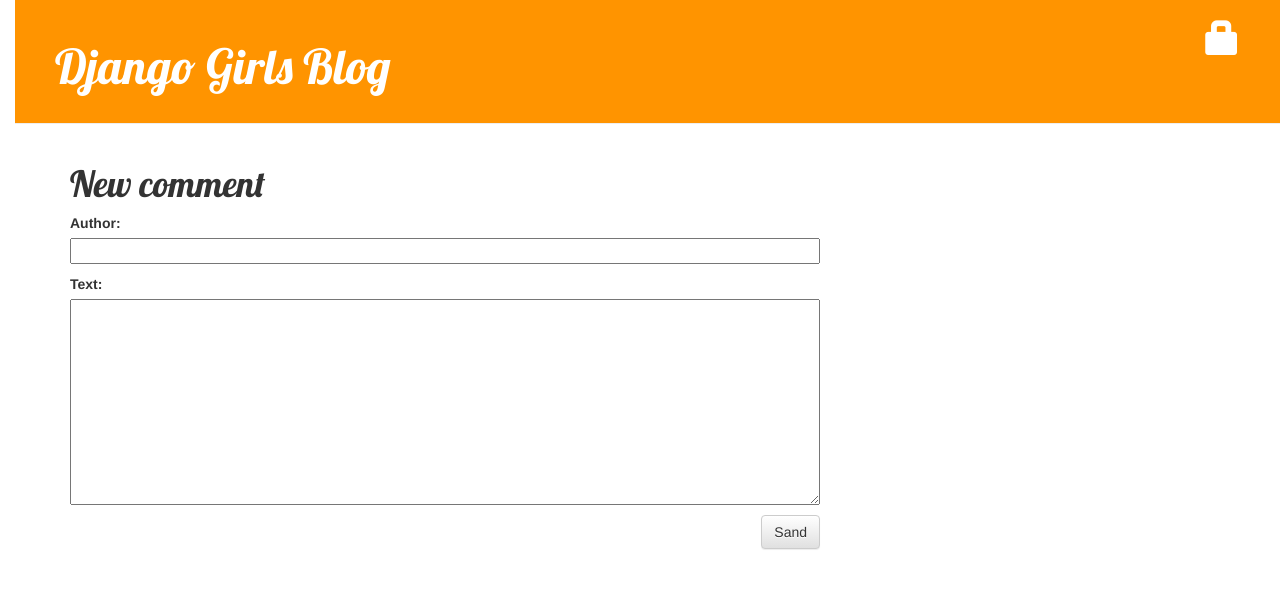
After one commit to MinseongLee/djangoOfDexter, a Django app: page /post/1/comment/ in a window 1280 px wide. The commit adds this page. Shown: the top 589 px of the page. Run offline with Django 4.2, Linux system fonts and the light colour scheme; tables that the repository leaves empty hold one stand-in row (values such as "Sample post"); some libraries are stand-ins or nearby versions.

Commit message:
댓글 모델 만들기

```diff
--- a/blog/admin.py
+++ b/blog/admin.py
@@ -1,5 +1,6 @@
 from django.contrib import admin
 
-from .models import Post
+from .models import Comment, Post
 
 admin.site.register(Post)
+admin.site.register(Comment)
--- a/blog/forms.py
+++ b/blog/forms.py
@@ -1,6 +1,6 @@
 from django import forms
 
-from .models import Post
+from .models import Comment, Post
 
 
 class PostForm(forms.ModelForm):
@@ -8,3 +8,9 @@ class PostForm(forms.ModelForm):
     class Meta:
         model = Post
         fields = ('title', 'text',)
+
+class CommentForm(forms.ModelForm):
+
+    class Meta:
+        model = Comment
+        fields = ('author', 'text',)
--- a/blog/models.py
+++ b/blog/models.py
@@ -17,5 +17,22 @@ class Post(models.Model):
         self.published_date = timezone.now()
         self.save()
 
+    def approved_comments(self):
+        return self.comments.filter(approved_comment=True)
+
     def __str__(self):
         return self.title
+
+class Comment(models.Model):
+    post = models.ForeignKey('blog.Post', on_delete=models.CASCADE, related_name='comments')
+    author = models.CharField(max_length=200)
+    text = models.TextField()
+    created_date = models.DateTimeField(default=timezone.now)
+    approved_comment = models.BooleanField(default=False)
+
+    def approve(self):
+        self.approved_comment = True
+        self.save()
+
+    def __str__(self):
+        return self.text
--- a/blog/static/css/blog.css
+++ b/blog/static/css/blog.css
@@ -21,6 +21,10 @@ body {
 
 .content {
     margin-left: 40px;
+}
+
+.comment {
+    margin: 20px 0 20px 20px;
 }
 
 h1, h2, h3, h4 {
--- /dev/null
+++ b/blog/templates/blog/add_comment_to_post.html
@@ -0,0 +1,11 @@
+{% extends 'blog/base.html' %}
+
+{% block content %}
+    <h1>New comment</h1>
+    <form method="post" action="{% url 'add_comment_to_post' pk=post.pk %}" class="post-form">
+        {% csrf_token %}
+        {{ form.as_p }}
+        <button type="submit" class="save btn btn-default">Sand</button>
+    </form>
+
+{% endblock %}
--- a/blog/templates/blog/post_list.html
+++ b/blog/templates/blog/post_list.html
@@ -8,6 +8,7 @@
             </div>
             <h1><a href="{% url 'post_detail' pk=post.pk %}">{{ post.title }}</a></h1>
             <p>{{ post.text | linebreaksbr }}</p>
+            <a href="{% url 'post_detail' pk=post.pk %}">Comments: {{ post.approved_comments.count }}</a>
         </div>
     {% endfor %}
 {% endblock %}
--- a/blog/urls.py
+++ b/blog/urls.py
@@ -10,4 +10,7 @@ urlpatterns = [
     re_path(r'^drafts/$', views.post_draft_list, name='post_draft_list'),
     re_path(r'^post/(?P<pk>\d+)/publish/$', views.post_publish, name='post_publish'),
     re_path(r'^post/(?P<pk>\d+)/remove/$', views.post_remove, name='post_remove'),
+    re_path(r'^post/(?P<pk>\d+)/comment/$', views.add_comment_to_post, name='add_comment_to_post'),
+    re_path(r'^comment/(?P<pk>\d+)/approve/$', views.comment_approve, name='comment_approve'),
+    re_path(r'^comment/(?P<pk>\d+)/remove/$', views.comment_remove, name='comment_remove'),
 ]
--- a/blog/views.py
+++ b/blog/views.py
@@ -3,8 +3,8 @@ from django.shortcuts import redirect
 from django.shortcuts import render, get_object_or_404
 from django.utils import timezone
 
-from .forms import PostForm
-from .models import Post
+from .forms import CommentForm, PostForm
+from .models import Comment, Post
 
 
 def post_list(request):
@@ -58,3 +58,29 @@ def post_remove(request, pk):
     post = get_object_or_404(Post, pk=pk)
     post.delete()
     return redirect('post_list')
+
+def add_comment_to_post(request, pk):
+    post = get_object_or_404(Post, pk=pk)
+    if request.method == 'POST':
+        form = CommentForm(request.POST)
+        if form.is_valid():
+            comment = form.save(commit=False)
+            comment.post = post
+            comment.save()
+            return redirect('post_detail', pk=post.pk)
+    else:
+        form = CommentForm()
+    # 여기서 'post': post 는 생략가능하지만 가독성을 위해 추가
+    return render(request, 'blog/add_comment_to_post.html', {'form': form, 'post': post})
+
+@login_required
+def comment_approve(request, pk):
+    comment = get_object_or_404(Comment, pk=pk)
+    comment.approve()
+    return redirect('post_detail', pk=comment.post.pk)
+
+@login_required
+def comment_remove(request, pk):
+    comment = get_object_or_404(Comment, pk=pk)
+    comment.delete()
+    return redirect('post_detail', pk=comment.post.pk)
```
Also changed, not shown: blog/templates/blog/post_detail.html (+21 -0 lines), blog/migrations/0002_comment.py (added).
